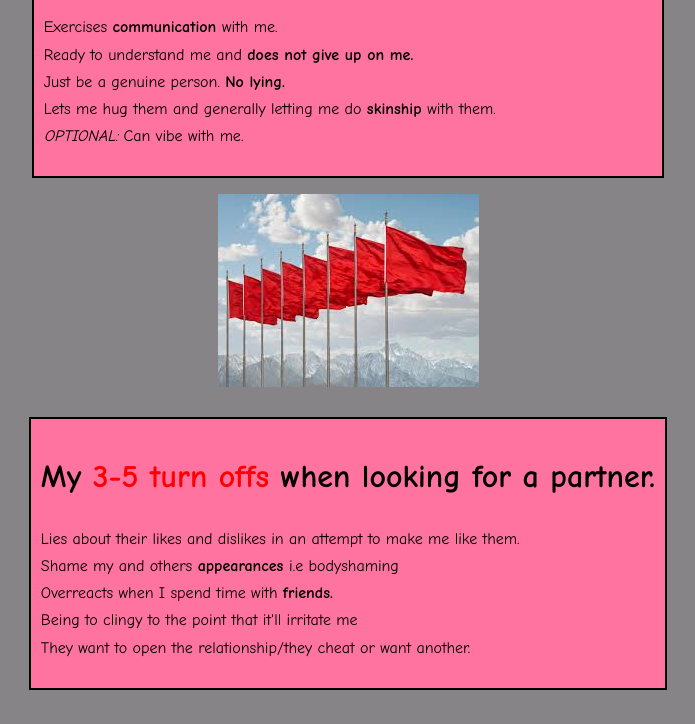
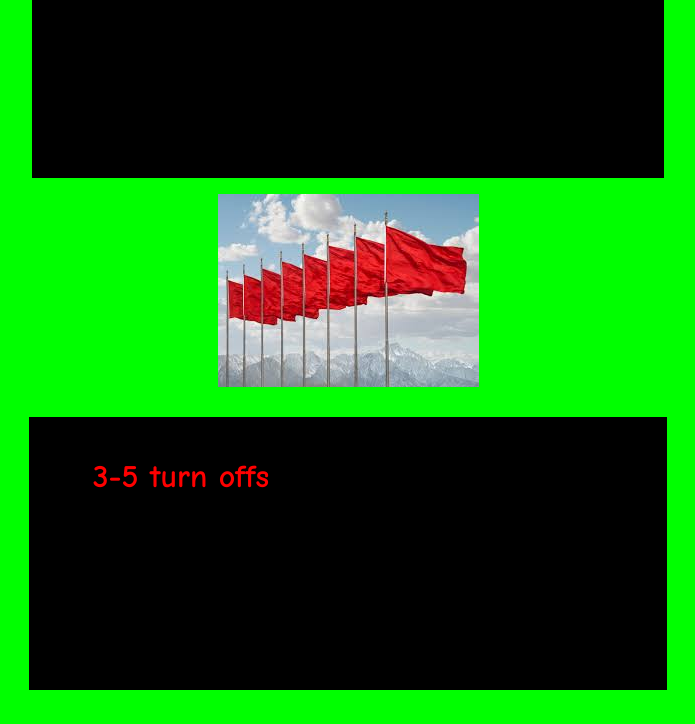
Before and after one commit to rnmtn/css_banner, a plain HTML site: page index.html in a window 1280 px wide. Shown: the part 365-1089 px from the top of the page, without its empty margins (292-987 px from the left). Drawn offline with Linux system fonts and the light colour scheme.

Commit message:
Update index.html

```diff
--- a/index.html
+++ b/index.html
@@ -5,7 +5,7 @@
 		<style>
 		body {
 			font-family: Comic Sans MS;
-			background-color: rgb(134, 132, 134);
+			background-color: rgba(0, 255, 0);
 			line-height: 1.7;
 			padding: 10px;
 			text-align: center;}
@@ -13,7 +13,7 @@
 			margin-bottom: 1em;}
 		.banner {
 			border: 2px solid black;
-			background: rgb(255, 115, 160);
+			background: rgb(0, 0, 0);
 			padding: inherit;
 			margin-bottom: 1em;
 			display: inline-block;
```
